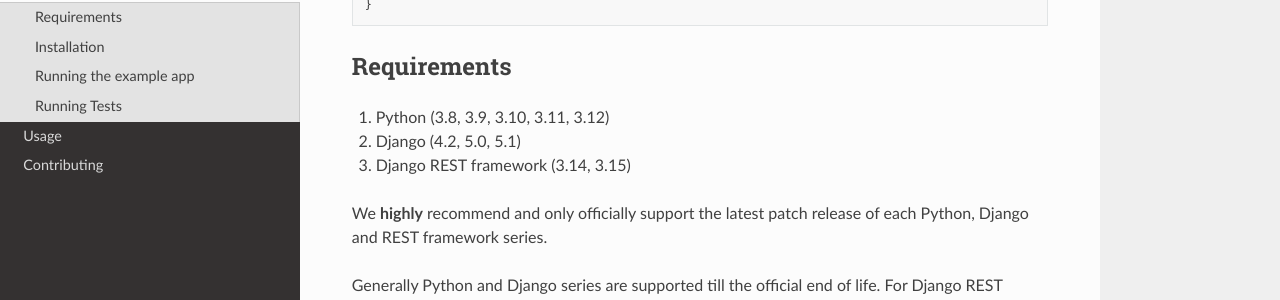
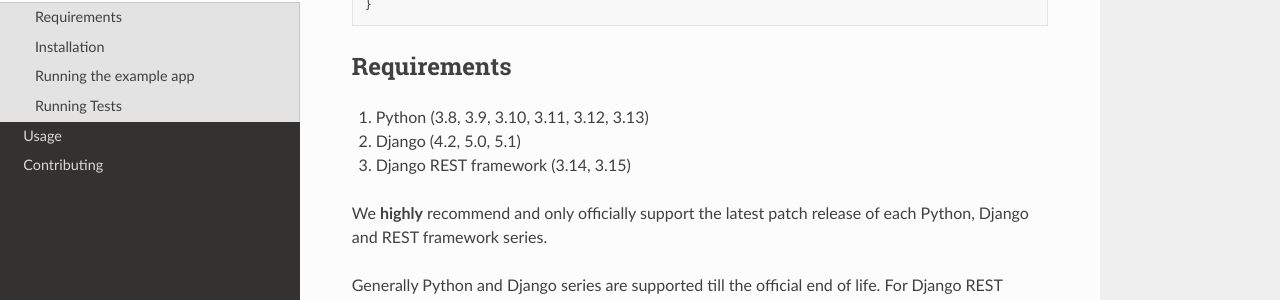
Before and after one commit to django-json-api/django-rest-framework-json-api, a Sphinx documentation site: the page built from docs/getting-started.md, in a window 1280 px wide and 900 px high, scrolled down 831 px. Shown: the part 150-450 px from the top of the window. Built offline with Sphinx 7.4.7 and the Read the Docs theme 3.1.0, drawn with Linux system fonts in a browser that asks for light colours; pages that are not in the unit, such as notebooks, are missing from menus.

```diff
--- a/README.rst
+++ b/README.rst
@@ -92,7 +92,7 @@ As a Django REST framework JSON:API (short DJA) we are trying to address followi
 Requirements
 ------------
 
-1. Python (3.8, 3.9, 3.10, 3.11, 3.12)
+1. Python (3.8, 3.9, 3.10, 3.11, 3.12, 3.13)
 2. Django (4.2, 5.0, 5.1)
 3. Django REST framework (3.14, 3.15)
 
--- a/docs/getting-started.md
+++ b/docs/getting-started.md
@@ -51,7 +51,7 @@ like the following:
 
 ## Requirements
 
-1. Python (3.8, 3.9, 3.10, 3.11, 3.12)
+1. Python (3.8, 3.9, 3.10, 3.11, 3.12, 3.13)
 2. Django (4.2, 5.0, 5.1)
 3. Django REST framework (3.14, 3.15)
 
--- a/setup.py
+++ b/setup.py
@@ -91,6 +91,7 @@ setup(
         "Programming Language :: Python :: 3.10",
         "Programming Language :: Python :: 3.11",
         "Programming Language :: Python :: 3.12",
+        "Programming Language :: Python :: 3.13",
         "Topic :: Internet :: WWW/HTTP",
         "Topic :: Software Development :: Libraries :: Application Frameworks",
         "Topic :: Software Development :: Libraries :: Python Modules",
```
Also changed, not shown: CHANGELOG.md (+1 -0 lines), 2 other files.
